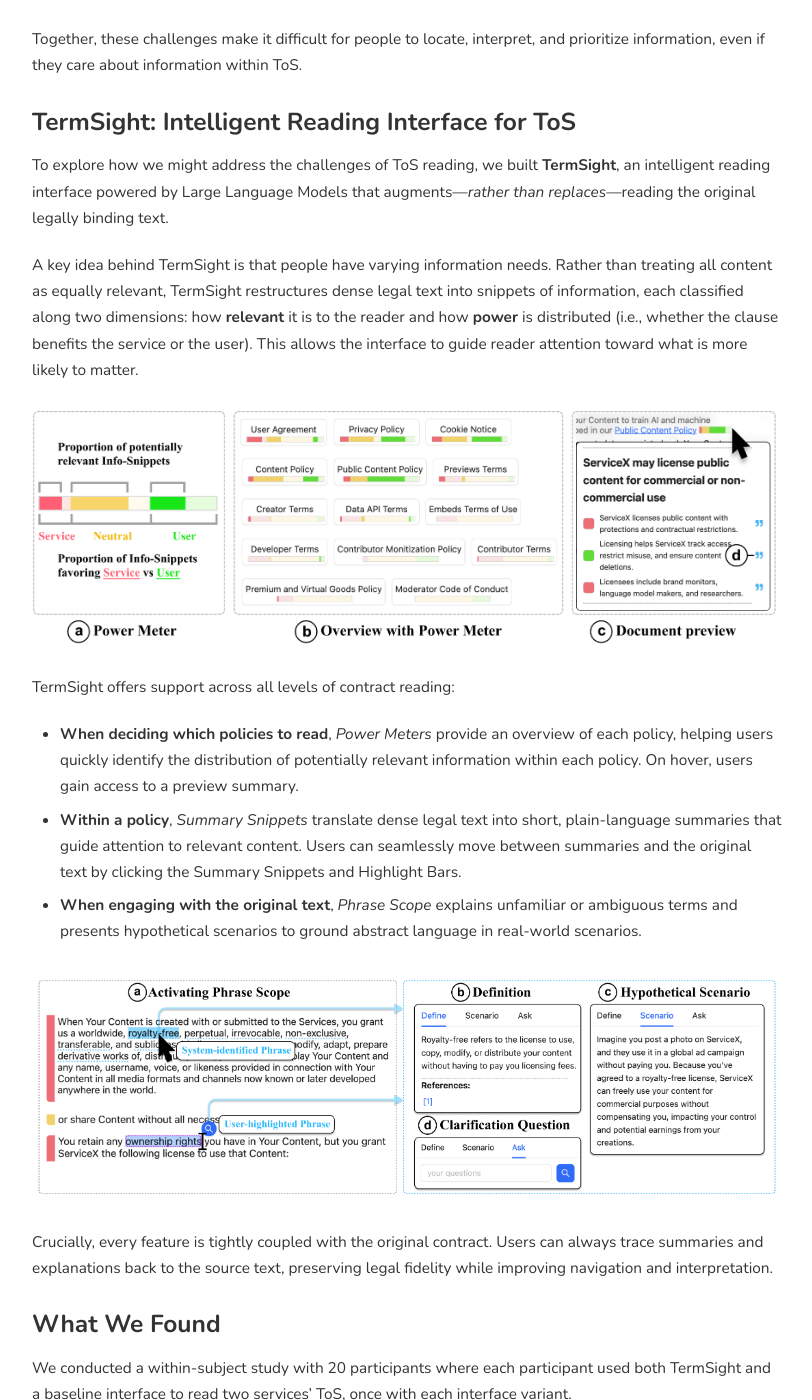
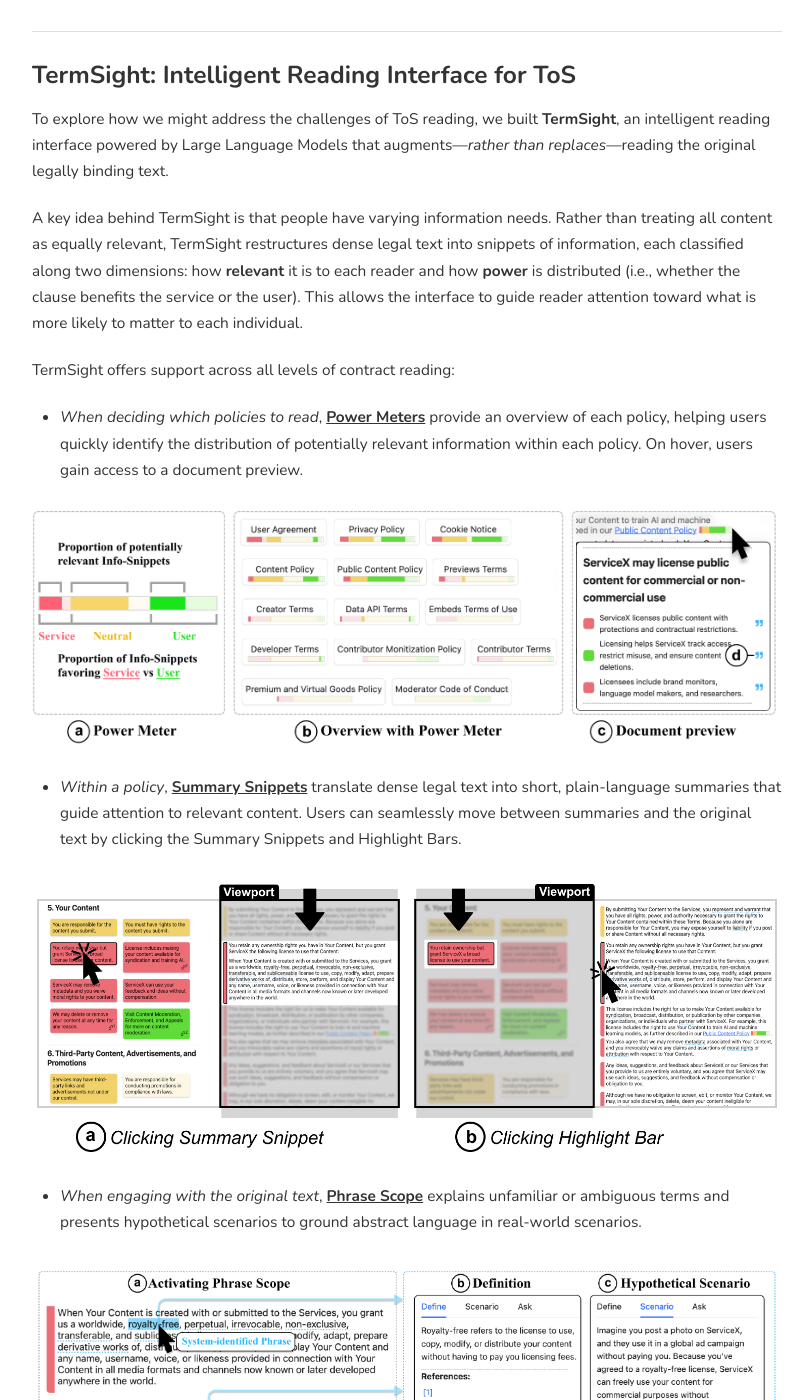
Before and after one commit to LanguageInteraction/LanguageInteraction.github.io, a Jekyll site: the page built from _posts/2026-04-08-termsight.md, in a window 1280 px wide and 1400 px high, scrolled down 1753 px. Shown: the whole window, without its empty margins (233-1045 px from the left). Built offline with Jekyll 4.4.1, drawn with Linux system fonts in a browser that asks for light colours; some of the changed text lies outside the part shown.

Commit message:
small style/typo fixes

```diff
--- a/_posts/2026-04-08-termsight.md
+++ b/_posts/2026-04-08-termsight.md
@@ -20,37 +21,41 @@
 
 However, participants faced challenges at multiple levels of ToS Reading when trying to obtain these information:
 
-- **Which policies should I read?** <br>Challenging to navigate nested policies and decide which policies to read out of the more than 10 policies within ToS.
+- **Which policies should I read?** Challenging to navigate nested policies and decide which policies to read out of the more than 10 policies within ToS.
 
-- **What information should I read within a policy?** <br>Difficult to surface and interpret relevant snippets of information from extended, visually dense, and difficult text within a policy.
+- **What information should I read within a policy?** Difficult to surface and interpret relevant snippets of information from extended, visually dense, and difficult text within a policy.
 
-- **What are the implications of specific phrases?** <br>Challenging to interpret the meaning and implications of the original text filled with jargons and vague phrases (e.g. We collect your “information”).
+- **What are the implications of specific phrases?** Challenging to interpret the meaning and implications of the original text filled with jargons and vague phrases (e.g. We collect your “information”).
 
-- **Misleading designs further complicate reading** <br>Existing features such as policy names, section headers, and overview summaries are often vague, incomplete, and misleading.
+- **Misleading designs further complicate reading.** Existing features such as policy names, section headers, and overview summaries are often vague, incomplete, and misleading.
 
 Together, these challenges make it difficult for people to locate, interpret, and prioritize information, even if they care about information within ToS.
 
+---
 
 ## TermSight: Intelligent Reading Interface for ToS
 
 To explore how we might address the challenges of ToS reading, we built **TermSight**, an intelligent reading interface powered by Large Language Models that augments—*rather than replaces*—reading the original legally binding text.
 
-A key idea behind TermSight is that people have varying information needs. Rather than treating all content as equally relevant, TermSight restructures dense legal text into snippets of information, each classified along two dimensions: how **relevant** it is to the reader and how **power** is distributed (i.e., whether the clause benefits the service or the user). This allows the interface to guide reader attention toward what is more likely to matter.
+A key idea behind TermSight is that people have varying information needs. Rather than treating all content as equally relevant, TermSight restructures dense legal text into snippets of information, each classified along two dimensions: how **relevant** it is to each reader and how **power** is distributed (i.e., whether the clause benefits the service or the user). This allows the interface to guide reader attention toward what is more likely to matter to each individual.
 
+TermSight offers support across all levels of contract reading:
+
+- *When deciding which policies to read*, **<u>Power Meters</u>** provide an overview of each policy, helping users quickly identify the distribution of potentially relevant information within each policy. On hover, users gain access to a document preview.
 
 ![termsight powermeter screenshot](/resources/blog/termsight/termsight_powermeter.png)
 
 
-TermSight offers support across all levels of contract reading:
+- *Within a policy*, **<u>Summary Snippets</u>** translate dense legal text into short, plain-language summaries that guide attention to relevant content. Users can seamlessly move between summaries and the original text by clicking the Summary Snippets and Highlight Bars.
 
-- **When deciding which policies to read**, *Power Meters* provide an overview of each policy, helping users quickly identify the distribution of potentially relevant information within each policy. On hover, users gain access to a preview summary.
-- **Within a policy**, *Summary Snippets* translate dense legal text into short, plain-language summaries that guide attention to relevant content. Users can seamlessly move between summaries and the original text by clicking the Summary Snippets and Highlight Bars.
-- **When engaging with the original text**, *Phrase Scope* explains unfamiliar or ambiguous terms and presents hypothetical scenarios to ground abstract language in real-world scenarios.
+![termsight summary scroll screenshot](/resources/blog/termsight/termsight_scroll.png)
+
+
+- *When engaging with the original text*, **<u>Phrase Scope</u>** explains unfamiliar or ambiguous terms and presents hypothetical scenarios to ground abstract language in real-world scenarios.
 
 ![termsight phrasescope screenshot](/resources/blog/termsight/termsight_phrasescope.png)
 
-Crucially, every feature is tightly coupled with the original contract. Users can always trace summaries and explanations back to the source text, preserving legal fidelity while improving navigation and interpretation.
-
+---
 
 ## What We Found
 We conducted a within-subject study with 20 participants where each participant used both TermSight and a baseline interface to read two services’ ToS, once with each interface variant.
@@ -61,7 +66,7 @@
 
 By looking at participants' interaction patterns, we also observed that participants used AI-generated summaries not as replacements, but as **entry points and verification tools** for engaging with the original text.
 
-
+---
 
 ## Final Thoughts:
 
```
Also changed, not shown: other parts of _posts/2026-04-08-termsight.md (+2 -1 lines), _posts/2026-04-08-livingcontract.md (+19 -16 lines), Gemfile.lock, resources/blog/termsight/termsight_scroll.png (added).
